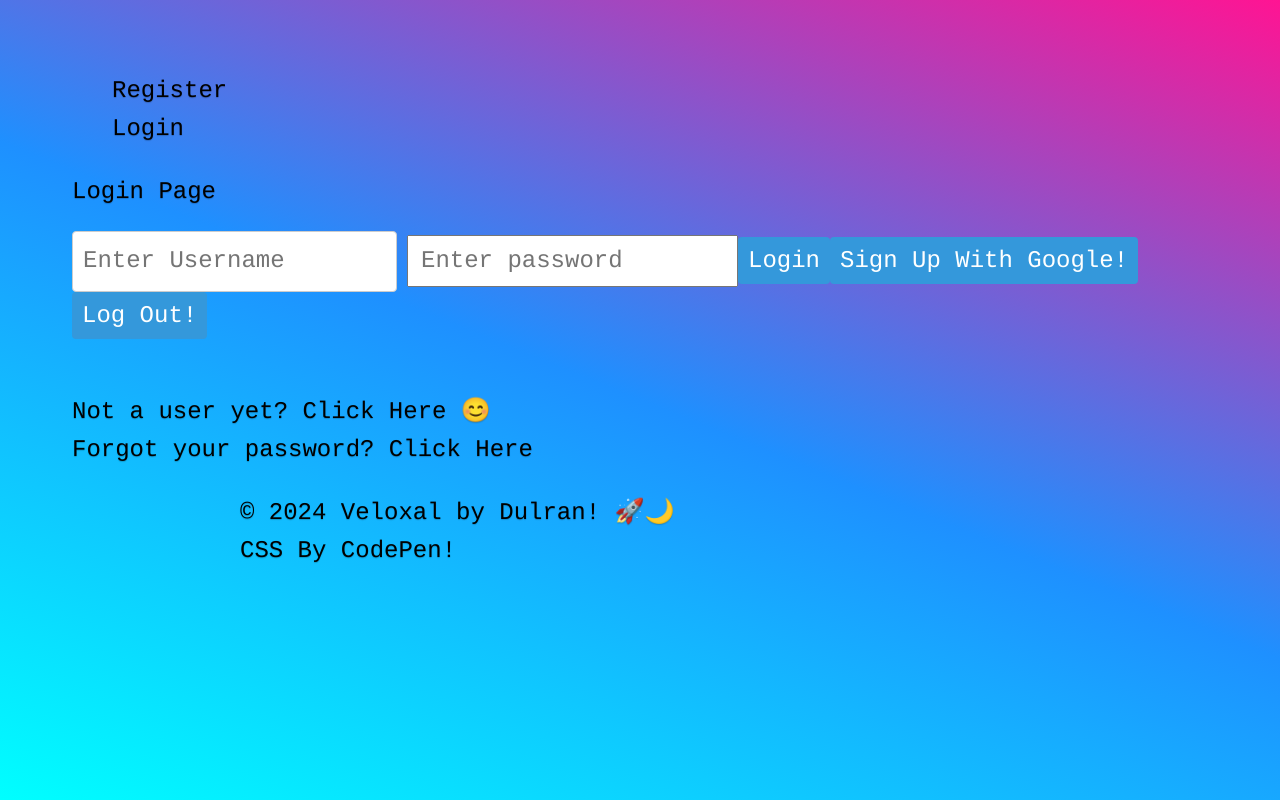
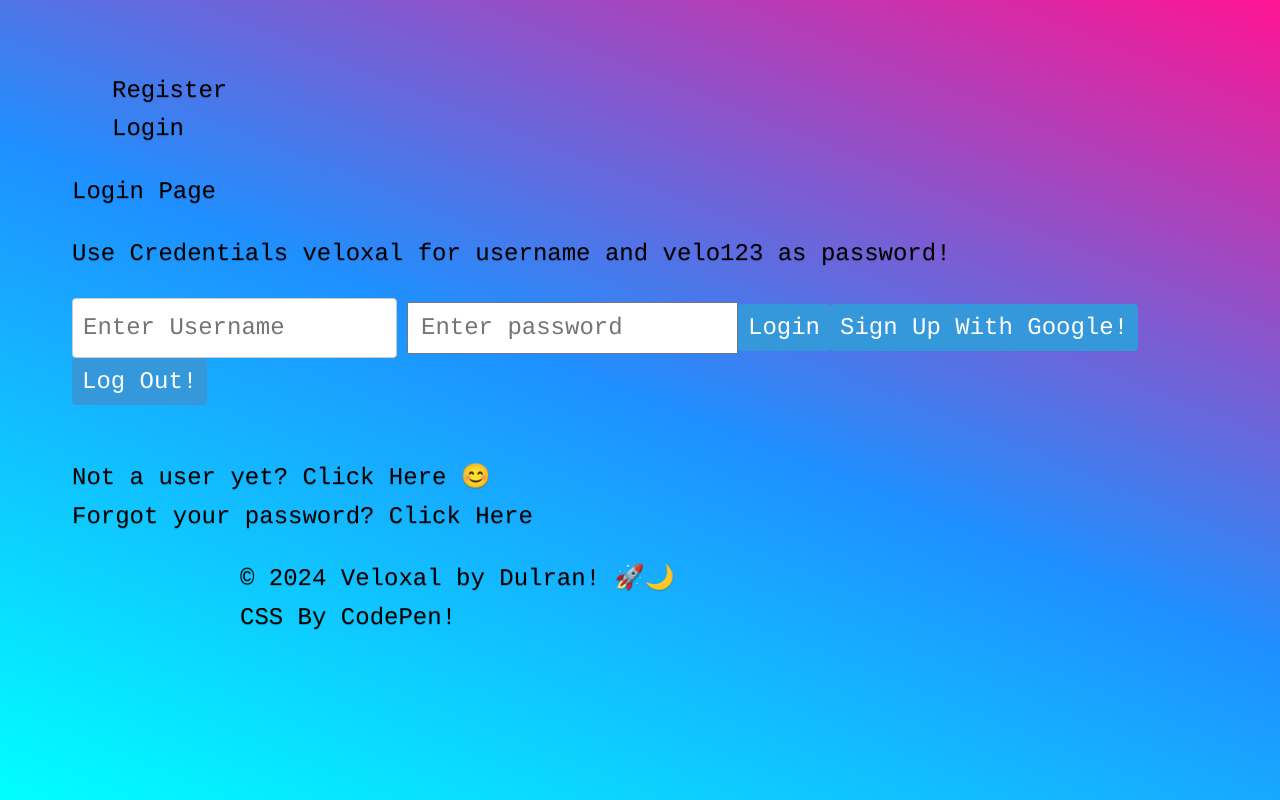
Before and after one commit to axqqt/Films, a React (Vite) app in the folder frontend/: page /login in a window 1280 px wide. Built offline with nearby package versions, Linux system fonts and the light colour scheme.

Commit message:
side note

```diff
--- a/frontend/src/Components/Login.jsx
+++ b/frontend/src/Components/Login.jsx
@@ -163,6 +163,7 @@ const Login = (props) => {
   return !logged?(
     <div style={{  justifyContent: "space-evenly" }}>
       <h1>Login Page</h1>
+      <p>Use Credentials veloxal for username and velo123 as password!</p>
       {/**Use veloxal for the username and velo123 for the password */}
       <form onSubmit={LogUser}>
         <input
```
